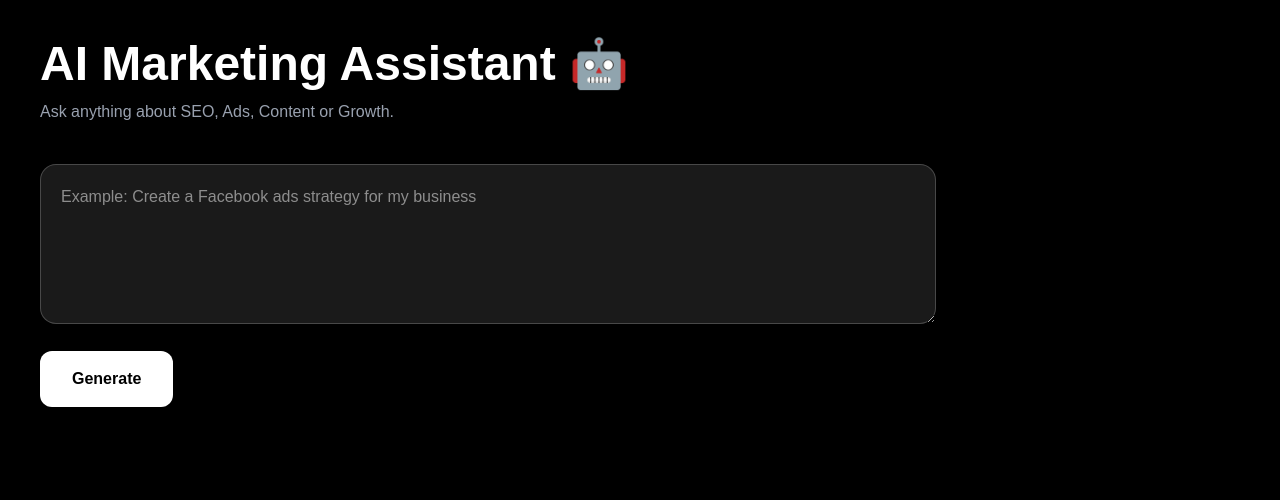
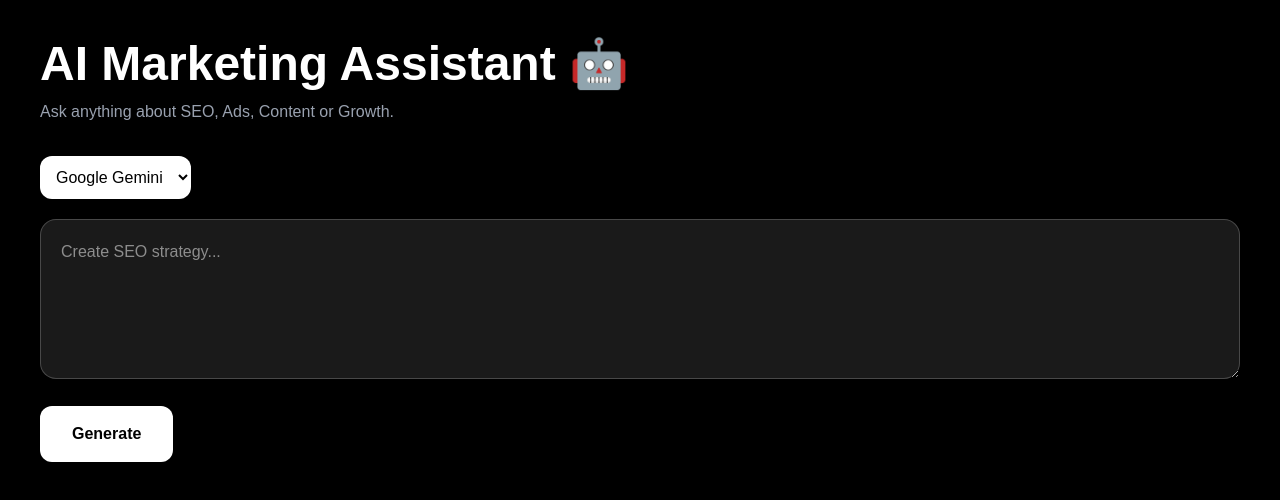
Before and after one commit to ajaybhat4839/ajays-ai-marketing-lab, a Next.js app: page /chat in a window 1280 px wide. Shown: the top 500 px of the page. Built offline with nearby package versions, Linux system fonts and the light colour scheme.

Commit message:
final AI marketing lab version

```diff
--- a/app/api/chat/route.ts
+++ b/app/api/chat/route.ts
@@ -1,14 +1,22 @@
 import { NextResponse } from "next/server";
+import OpenAI from "openai";
 import { GoogleGenAI } from "@google/genai";
 
-// 1. Initialize the Gemini client with your environment variable
-const ai = new GoogleGenAI({
+const openai = new OpenAI({
+  apiKey: process.env.OPENAI_API_KEY,
+});
+
+const gemini = new GoogleGenAI({
   apiKey: process.env.GEMINI_API_KEY,
 });
 
+
 export async function POST(req: Request) {
+
   try {
-    const { message } = await req.json();
+
+    const { message, model } = await req.json();
+
 
     if (!message) {
       return NextResponse.json(
@@ -17,39 +25,69 @@ export async function POST(req: Request) {
       );
     }
 
-    // 2. Call the real Gemini API with the user's message
-    const response = await ai.models.generateContent({
-      model: "gemini-2.5-flash", // We use the fast and highly capable Gemini 2.5 Flash model
+
+    // OPENAI MODE
+    if (model === "openai") {
+
+      const response = await openai.chat.completions.create({
+        model: "gpt-4.1-mini",
+        messages: [
+          {
+            role: "system",
+            content:
+            "You are Ajay's AI Marketing Lab assistant. Give professional SEO, Ads, Content and Digital Marketing advice."
+          },
+          {
+            role: "user",
+            content: message
+          }
+        ]
+      });
+
+
+      return NextResponse.json({
+        reply: response.choices[0].message.content
+      });
+
+    }
+
+
+
+    // GEMINI MODE (default)
+
+    const response = await gemini.models.generateContent({
+
+      model: "gemini-2.5-flash",
+
       contents: message,
+
       config: {
-        // 3. Set your bot's identity and system instructions here
-        systemInstruction: `
-          You are Ajay's AI Marketing Lab assistant.
-          Provide highly professional, structured, and actionable marketing advice on topics like SEO, PPC Ads, Social Media, and Content Strategy.
-          Keep your tone encouraging, modern, and professional.
-          Use bullet points and emojis to make your reports clean and easy to read.
-        `,
-      },
+        systemInstruction:
+        "You are Ajay's AI Marketing Lab assistant. Give professional SEO, Ads, Content and Digital Marketing advice."
+      }
+
     });
 
-    // 4. Extract the actual text response generated by Gemini
-    const reply = response.text || "I was unable to generate a marketing recommendation. Please try again.";
 
-    // 5. Return the live AI response back to your frontend
     return NextResponse.json({
-      reply
+      reply: response.text
     });
 
-  } catch (error) {
-    console.error("Gemini API Error:", error);
+
+
+  } catch(error) {
+
+    console.log(error);
 
     return NextResponse.json(
       {
-        error: "Failed to connect to Gemini API"
+        error:"AI connection failed"
       },
       {
-        status: 500
+        status:500
       }
     );
+
   }
+
 }
--- a/app/chat/page.tsx
+++ b/app/chat/page.tsx
@@ -3,82 +3,179 @@
 import { useState } from "react";
 
 export default function ChatPage() {
+
   const [message, setMessage] = useState("");
   const [reply, setReply] = useState("");
   const [loading, setLoading] = useState(false);
 
+  const [model, setModel] = useState("gemini");
+
+
   async function sendMessage() {
+
     if (!message) return;
 
     setLoading(true);
     setReply("");
 
     try {
-      // Pointing to your new live Gemini endpoint (/api/chat)
+
       const res = await fetch("/api/chat", {
+
         method: "POST",
+
         headers: {
           "Content-Type": "application/json"
         },
+
         body: JSON.stringify({
-          message: message
+          message,
+          model
         })
+
       });
+
 
       const data = await res.json();
 
+
       if (data.error) {
+
         setReply(`Error: ${data.error}`);
+
       } else {
+
         setReply(data.reply);
+
       }
-    } catch (err) {
-      console.error("Failed to connect:", err);
-      setReply("Failed to connect to the AI Assistant. Please check your network and API keys.");
+
+
+    } catch(err) {
+
+      console.log(err);
+
+      setReply(
+        "Failed to connect to AI Assistant."
+      );
+
     } finally {
+
       setLoading(false);
+
     }
+
   }
 
+
   return (
+
     <div className="min-h-screen bg-black text-white p-10">
+
+
       <h1 className="text-5xl font-bold">
         AI Marketing Assistant 🤖
       </h1>
+
 
       <p className="mt-3 text-gray-400">
         Ask anything about SEO, Ads, Content or Growth.
       </p>
 
-      <div className="mt-10 max-w-4xl">
+
+      <div className="mt-8">
+
+
+        <select
+          value={model}
+          onChange={(e)=>setModel(e.target.value)}
+          className="bg-white text-black p-3 rounded-xl"
+        >
+
+          <option value="gemini">
+            Google Gemini
+          </option>
+
+          <option value="openai">
+            OpenAI GPT
+          </option>
+
+        </select>
+
+
+
         <textarea
+
           value={message}
-          onChange={(e) => setMessage(e.target.value)}
-          placeholder="Example: Create a Facebook ads strategy for my business"
-          className="w-full h-40 p-5 rounded-2xl bg-white/10 border border-white/20"
+
+          onChange={(e)=>setMessage(e.target.value)}
+
+          placeholder="Create SEO strategy..."
+
+          className="
+          mt-5
+          w-full
+          h-40
+          p-5
+          rounded-2xl
+          bg-white/10
+          border
+          border-white/20
+          "
+
         />
 
+
+
         <button
+
           onClick={sendMessage}
-          className="mt-5 px-8 py-4 rounded-xl bg-white text-black font-bold"
+
+          className="
+          mt-5
+          px-8
+          py-4
+          rounded-xl
+          bg-white
+          text-black
+          font-bold
+          "
+
         >
+
           Generate
+
         </button>
 
+
+
         {loading && (
-          <p className="mt-6 text-blue-400">
+
+          <p className="mt-5 text-blue-400">
             AI is thinking...
           </p>
+
         )}
 
+
+
         {reply && (
-          <div className="mt-8 p-6 rounded-2xl bg-white/5 border border-white/10">
+
+          <div className="mt-8 p-6 rounded-2xl bg-white/5">
+
             <pre className="whitespace-pre-wrap">
               {reply}
             </pre>
+
           </div>
+
         )}
+
+
       </div>
+
+
     </div>
+
   );
+
 }
--- a/package.json
+++ b/package.json
@@ -9,13 +9,14 @@
     "lint": "eslint"
   },
   "dependencies": {
+    "@fal-ai/client": "^1.10.1",
     "@google/genai": "^2.8.0",
     "@supabase/supabase-js": "^2.108.2",
     "clsx": "^2.1.1",
     "framer-motion": "^12.40.0",
     "lucide-react": "^1.18.0",
     "next": "16.2.9",
-    "openai": "^6.43.0",
+    "openai": "^6.44.0",
     "react": "19.2.4",
     "react-dom": "19.2.4",
     "tailwind-merge": "^3.6.0"
```
Also changed, not shown: 1 other file (tests, documents, lock files or other folders).
